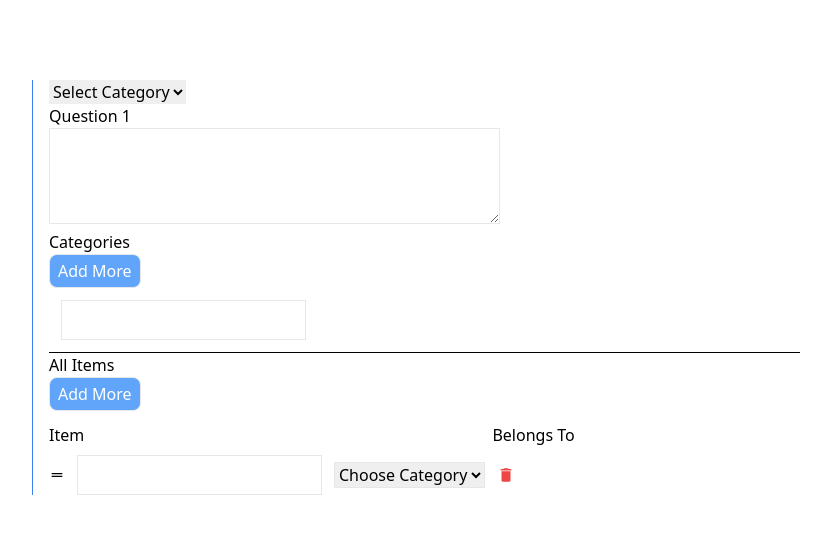
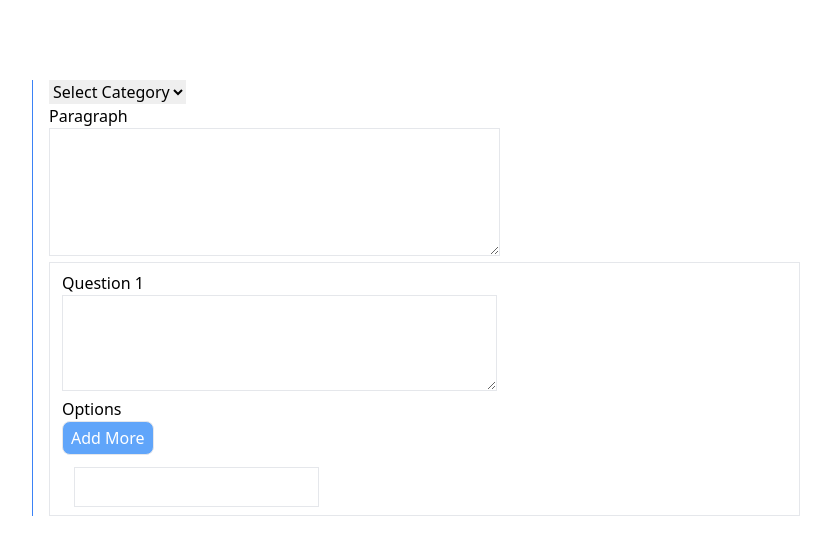
Before and after one commit to arjundangi01/Form-Builder, a React (Create React App) app in the folder frontend/: page / in a window 1280 px wide. Shown: the top 554 px of the page, without its empty margins (224-1055 px from the left). Built offline with nearby package versions, Linux system fonts and the light colour scheme.

Commit message:
question added

```diff
--- a/frontend/package.json
+++ b/frontend/package.json
@@ -10,6 +10,7 @@
     "react-beautiful-dnd": "^13.1.1",
     "react-dom": "^18.2.0",
     "react-icons": "^4.12.0",
+    "react-quill": "^2.0.0",
     "react-router-dom": "^6.20.1",
     "react-scripts": "5.0.1",
     "web-vitals": "^2.1.4"
--- a/frontend/src/components/cloze.jsx
+++ b/frontend/src/components/cloze.jsx
@@ -1,9 +1,132 @@
-import React from 'react'
+import React, { useEffect, useRef, useState } from "react";
+import { DragDropContext, Draggable, Droppable } from "react-beautiful-dnd";
+import { MdDelete } from "react-icons/md";
+import { MdOutlineDragHandle } from "react-icons/md";
+import ReactQuill from 'react-quill';
+import 'react-quill/dist/quill.snow.css';
+const Cloze = () => {
 
-const Cloze = () => {
+  const [content, setContent] = useState('');
+  const [underlinedWords, setUnderlinedWords] = useState([]);
+
+  const modules = {
+    toolbar: [
+      [{ 'header': [1, 2, false] }],
+      ['bold', 'italic', 'underline',  ],
+
+    ],
+  };
+
+  const formats = [
+    'header', 'bold', 'italic', 'underline',
+
+  ];
+
+  const handleContentChange = (value) => {
+    setContent(value);
+
+    // Extract underlined words from HTML content
+    const extractedWords = value.match(/<u>(.*?)<\/u>/g) || [];
+    const cleanedWords = extractedWords.map(word => word.replace(/<\/?u>/g, ''));
+    setUnderlinedWords(cleanedWords);
+  };
+
+
+
+  const onDragEnd = (result) => {
+    const { source, destination } = result;
+    console.log('arjun',source,destination)
+    if (!destination || !source || destination==null ) {
+
+      return;
+    }
+    if (destination.droppableId != source.droppableId) {
+
+
+      return
+    }
+    if (
+      destination.droppableId === source.droppableId &&
+      destination.index === source.index
+    ) {
+
+      return;
+    }
+    let temp;
+    let temp2 ={} ;
+    let categories = underlinedWords;
+
+    if (
+      source.droppableId == "category" &&
+      destination.droppableId == "category"
+    ) {
+      temp = categories[source.index];
+      categories[source.index] = categories[destination.index];
+      categories[destination.index] = temp;
+    }
+
+  };
   return (
-    <div>Cloze</div>
-  )
-}
+    <DragDropContext onDragEnd={onDragEnd}>
+      <main className="border-l-blue-500 border-l ps-4">
+        <select name="" id="">
+          <option value="">Select Category</option>
+          <option value=""></option>
+        </select>
+        <h1>Question 1</h1>
+        <h1 className="my-3">Sentence</h1>
 
-export default Cloze
+        <ReactQuill
+        value={content}
+        onChange={handleContentChange}
+        modules={modules}
+        formats={formats}
+      />
+
+
+        <h1>Options</h1>
+
+        <Droppable droppableId="category">
+          {(provided) => (
+            <div
+              ref={provided.innerRef}
+              {...provided.droppableProps}
+              className="flex flex-col gap-2 w-[100%] md:w-[80%] lg:w-[35%]  "
+            >
+              {underlinedWords?.map((value, index) => (
+                <Draggable draggableId={index.toString()} index={index}>
+                  {(provided) => (
+                    <div
+                      className="flex items-center gap-3"
+                      ref={provided.innerRef}
+                      {...provided.draggableProps}
+                      {...provided.dragHandleProps}
+                    >
+                      <MdOutlineDragHandle />
+                      {/* <input
+                        key={index}
+                        type="text"
+                        value={value}
+                        className="h-10 border ps-3"
+
+                      /> */}
+                      <div  className="h-20 w-[140px] border ps-3">
+                        {value }
+                      </div>
+
+                    </div>
+                  )}
+                </Draggable>
+              ))}
+              {provided.placeholder}
+            </div>
+          )}
+        </Droppable>
+
+
+      </main>
+    </DragDropContext>
+  );
+};
+
+export default Cloze;
--- a/frontend/src/components/comprehension.jsx
+++ b/frontend/src/components/comprehension.jsx
@@ -1,9 +1,145 @@
-import React from 'react'
+import React, { useState } from "react";
+import { DragDropContext, Draggable, Droppable } from "react-beautiful-dnd";
+import { MdDelete } from "react-icons/md";
+import { MdOutlineDragHandle } from "react-icons/md";
+const Comprehension = () => {
+  const [allCategoriesInputValues, setAllCategoriesInputValues] = useState([
+    "",
+  ]);
+  const [allQuestions, setAllQuestions] = useState(["q1"]);
+  const [allItems, setAllItems] = useState([{ id: 100 }]);
+  const handleInputChange = (index, value) => {
+    // console.log(value);
+    const newInputValues = [...allCategoriesInputValues];
+    newInputValues[index] = value;
+    setAllCategoriesInputValues(newInputValues);
+  };
+  const deleteCategory = (index) => {
+    let newAllCategory = [...allCategoriesInputValues];
+    newAllCategory.splice(index, 1);
+    setAllCategoriesInputValues(newAllCategory);
+  };
+  const onDeleteItem = (index) => {
+    // console.log(index);
+    let newAllItems = [...allItems];
+    newAllItems.splice(index, 1);
+    console.log(newAllItems);
+    setAllItems(newAllItems);
+  };
+  const onItemValueChange = (index, value, role) => {
+    if (role === "itemValue") {
+      let newAllItems = [...allItems];
+      newAllItems[index].itemValue = value;
+      setAllItems(newAllItems);
+    } else {
+      let newAllItems = [...allItems];
+      newAllItems[index].belongTo = value;
+      setAllItems(newAllItems);
+    }
+  };
+  const onDragEnd = (result) => {
+    const { source, destination } = result;
+    console.log("arjun", source, destination);
+    if (!destination || !source || destination == null) {
+      return;
+    }
+    if (destination.droppableId != source.droppableId) {
+      return;
+    }
+    // if (
+    //   destination.droppableId === source.droppableId &&
+    //   destination.index === source.index
+    // ) {
+    //   console.log('arjun')
 
-const Comprehension = () => {
+    //   return;
+    // }
+    let temp;
+    let temp2 = {};
+    let categories = allCategoriesInputValues;
+    let items = [...allItems];
+    if (
+      source.droppableId ==  destination.droppableId
+    ) {
+      temp = categories[source.index];
+      categories[source.index] = categories[destination.index];
+      categories[destination.index] = temp;
+    }
+    if (source.droppableId == "item" && destination.droppableId == "item") {
+      temp2 = items[source.index];
+      console.log("arjun 2", items[source.index], items[destination.index]);
+      items[source.index] = items[destination.index];
+      items[destination.index] = temp2;
+      setAllItems(items);
+      // console.log( 'arjun 2', items);
+      // console.log( 'arjun 2', items);
+    }
+  };
   return (
-    <div>Comprehension</div>
-  )
-}
+    <DragDropContext onDragEnd={onDragEnd}>
+      <main className="border-l-blue-500 border-l ps-4">
+        <select name="" id="">
+          <option value="">Select Category</option>
+          <option value=""></option>
+        </select>
+        <h1>Paragraph</h1>
+        <textarea className="border w-[60%] h-32 ps-3"></textarea>
+        {allQuestions.map((question) => (
+          <div className="border px-3 py-2">
+            <h1>Question 1</h1>
+            <textarea className="border w-[60%] h-24 ps-3"></textarea>
+            <h1>Options</h1>
+            <button
+              onClick={() =>
+                setAllCategoriesInputValues([...allCategoriesInputValues, ""])
+              }
+              className="block border bg-blue-400 text-white px-2 py-1 rounded-lg mb-3 hover:bg-blue-500"
+            >
+              Add More
+            </button>
+            <Droppable droppableId={question}>
+              {(provided) => (
+                <div
+                  ref={provided.innerRef}
+                  {...provided.droppableProps}
+                  className="flex flex-col gap-2 w-[100%] md:w-[80%] lg:w-[35%]  "
+                >
+                  {allCategoriesInputValues?.map((value, index) => (
+                    <Draggable draggableId={index.toString()} index={index}>
+                      {(provided) => (
+                        <div
+                          className="flex items-center gap-3"
+                          ref={provided.innerRef}
+                          {...provided.draggableProps}
+                          {...provided.dragHandleProps}
+                        >
+                          <MdOutlineDragHandle />
+                          <input
+                            key={index}
+                            type="text"
+                            value={value}
+                            className="h-10 border ps-3"
+                            onChange={(e) =>
+                              handleInputChange(index, e.target.value)
+                            }
+                          />
+                          <MdDelete
+                            className="text-red-500 text-[1.2rem]"
+                            onClick={() => deleteCategory(index)}
+                          />
+                        </div>
+                      )}
+                    </Draggable>
+                  ))}
+                  {provided.placeholder}
+                </div>
+              )}
+            </Droppable>
+          </div>
+        ))}
+      </main>
+    </DragDropContext>
+  );
+};
 
-export default Comprehension
+export default Comprehension;
--- a/frontend/src/pages/create/create.jsx
+++ b/frontend/src/pages/create/create.jsx
@@ -19,9 +19,9 @@ const Create = () => {
   return (
 
       <main className="w-[60%] m-auto mt-20">
-        <Categorize />
-        {/* <Cloze />
-      <Comprehension /> */}
+        {/* <Categorize /> */}
+        {/* <Cloze /> */}
+      <Comprehension />
       </main>
 
   );
```
Also changed, not shown: 1 other file (tests, documents, lock files or other folders).
